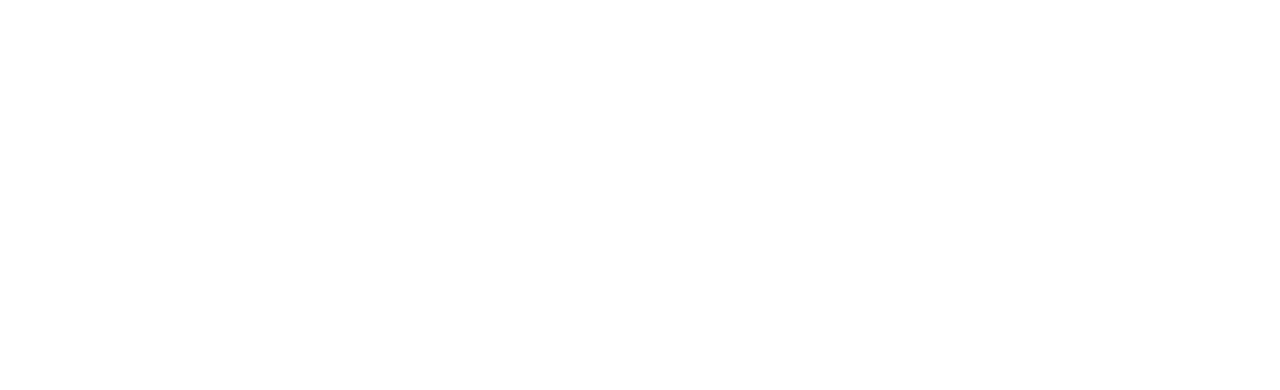
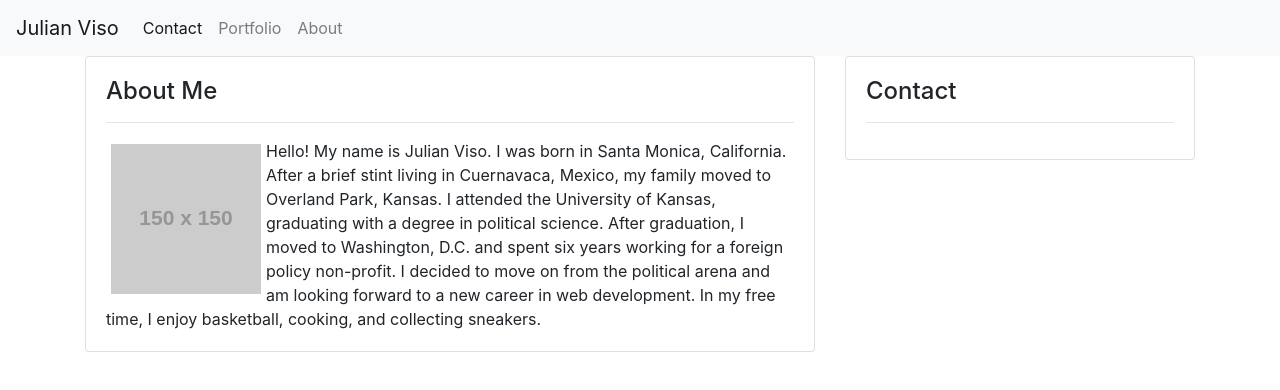
Before and after one commit to jviso13/02, a plain HTML site: page index.html in a window 1280 px wide. Drawn offline with nearby package versions, Linux system fonts and the light colour scheme; placeholder pictures from the web are drawn by us.

Commit message:
personal information

```diff
--- a/index.html
+++ b/index.html
@@ -1,15 +1,71 @@
-<!DOCTYPE html>
-<html lang="en-us">
 
-<head>
+<!doctype html>
+<html lang="en">
+  <head>
+    <!-- Required meta tags -->
+    <meta charset="utf-8">
+    <meta name="viewport" content="width=device-width, initial-scale=1, shrink-to-fit=no">
 
-  <meta charset="UTF-8">
-  <title>Bootstrap DemoButtons</title>
+    <!-- Bootstrap CSS -->
+    <link rel="stylesheet" href="https://stackpath.bootstrapcdn.com/bootstrap/4.5.2/css/bootstrap.min.css" integrity="sha384-JcKb8q3iqJ61gNV9KGb8thSsNjpSL0n8PARn9HuZOnIxN0hoP+VmmDGMN5t9UJ0Z" crossorigin="anonymous">
+    <link rel="stylesheet" href="style.css">
+    <title>About Me</title>
+  </head>
+  <body>
+    <nav class="navbar navbar-expand-lg navbar-light bg-light">
+      <a class="navbar-brand" href="#">Julian Viso</a>
+      <button class="navbar-toggler" type="button" data-toggle="collapse" data-target="#navbarSupportedContent" aria-controls="navbarSupportedContent" aria-expanded="false" aria-label="Toggle navigation">
+        <span class="navbar-toggler-icon"></span>
+      </button>
 
-</head>
+      <div class="collapse navbar-collapse flex-row-reverse" id="navbarSupportedContent">
+        <ul class="navbar-nav mr-auto">
+          <li class="nav-item active">
+            <a class="nav-link" href="#">Contact <span class="sr-only">(current)</span></a>
+          </li>
+          <li class="nav-item">
+            <a class="nav-link" href="#">Portfolio</a>
+          </li>
+          <li class="nav-item">
+            <a class="nav-link" href="#">About</a>
+          </li>
+        </ul>
+      </div>
+    </nav>
 
-<body>
+  <div class= "container">
+  <div class= "row">
+      <div class= "col-8">
+        <div class="card">
+          <div class="card-body">
+            <h4 class="card-title">About Me</h4>
+              <hr />
+      <img src="https://via.placeholder.com/150 " class="float-left image-space">
+            <p class="card-text">
+              Hello! My name is Julian Viso. I was born in Santa Monica, California. After a brief stint living in Cuernavaca, Mexico, my family moved to Overland Park, Kansas. I attended the University of Kansas, graduating with a degree in political science. After graduation, I moved to Washington, D.C. and spent six years working for a foreign policy non-profit.
 
-</body>
+              I decided to move on from the political arena and am looking forward to a new career in web development.
 
+              In my free time, I enjoy basketball, cooking, and collecting sneakers.
+            </p>
+          </div>
+        </div>
+      </div>
+      <div class= "col-4">
+        <div class="card">
+          <div class="card-body">
+            <h4 class="card-title">Contact</h4>
+              <hr />
+          </div>
+        </div>
+      </div>
+  </div>
+  </div>
+
+
+
+    <script src="https://code.jquery.com/jquery-3.5.1.slim.min.js" integrity="sha384-DfXdz2htPH0lsSSs5nCTpuj/zy4C+OGpamoFVy38MVBnE+IbbVYUew+OrCXaRkfj" crossorigin="anonymous"></script>
+    <script src="https://cdn.jsdelivr.net/npm/popper.js@1.16.1/dist/umd/popper.min.js" integrity="sha384-9/reFTGAW83EW2RDu2S0VKaIzap3H66lZH81PoYlFhbGU+6BZp6G7niu735Sk7lN" crossorigin="anonymous"></script>
+    <script src="https://stackpath.bootstrapcdn.com/bootstrap/4.5.2/js/bootstrap.min.js" integrity="sha384-B4gt1jrGC7Jh4AgTPSdUtOBvfO8shuf57BaghqFfPlYxofvL8/KUEfYiJOMMV+rV" crossorigin="anonymous"></script>
+  </body>
 </html>
--- /dev/null
+++ b/style.css
@@ -0,0 +1,3 @@
+.image-space {
+    padding: 5px;
+}
```
